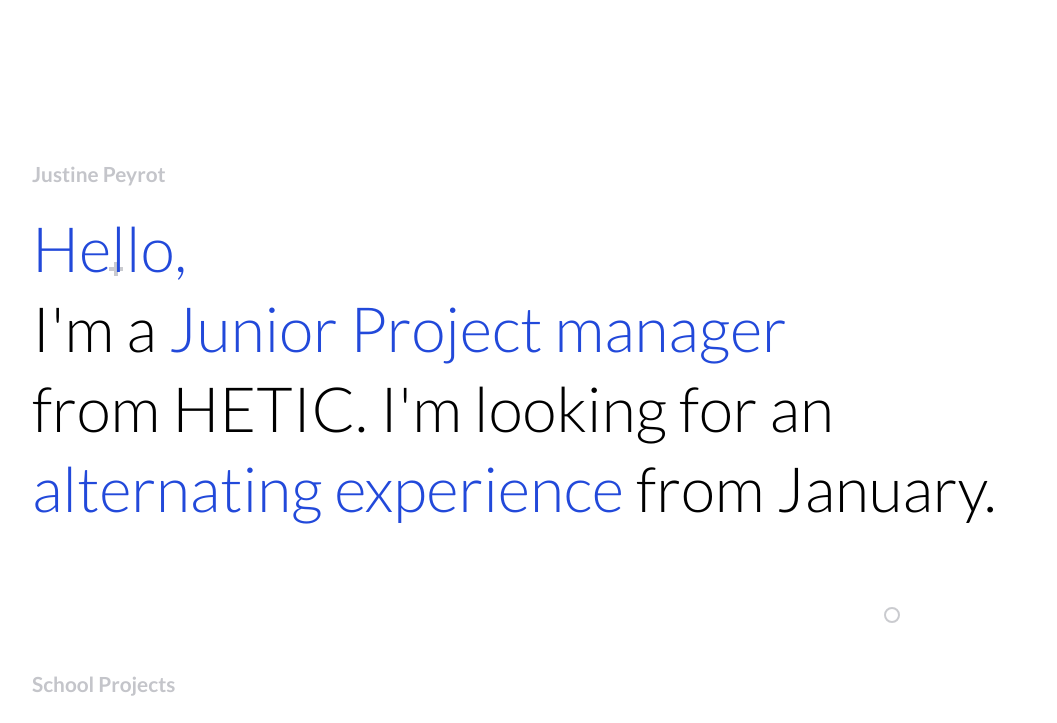
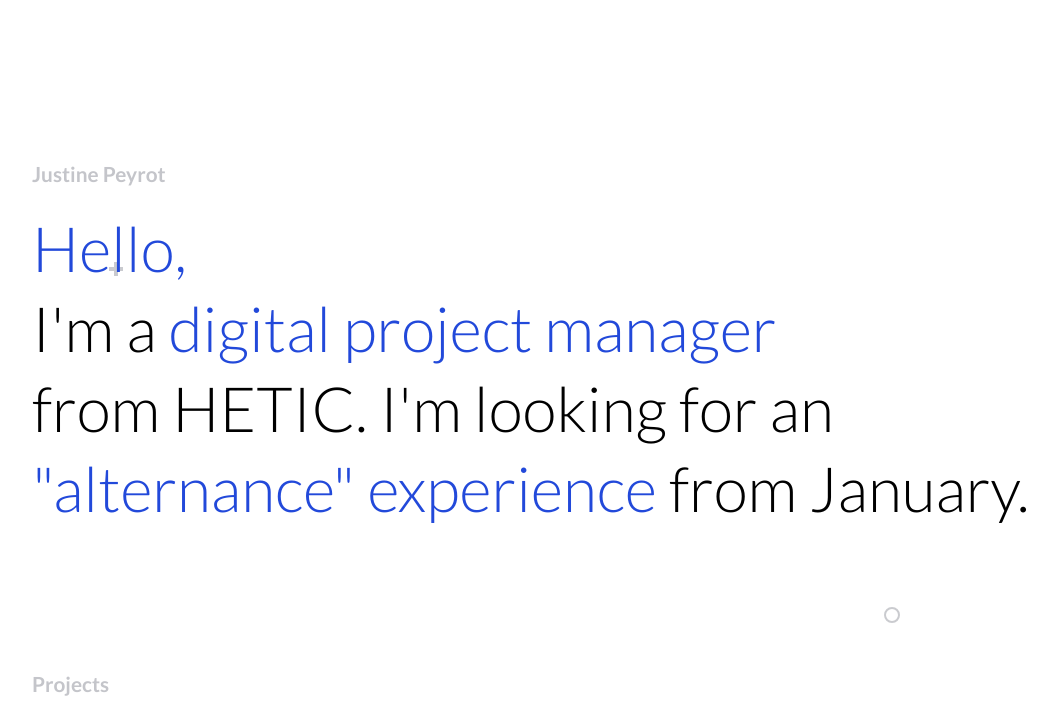
Before and after one commit to justinepeyrot/justinepeyrot.github.io, a website: page index.html in a window 1280 px wide. Shown: the part 77-800 px from the top of the page, without its empty margins (193-1250 px from the left). Drawn offline with Linux system fonts and the light colour scheme.

Commit message:
change
change

```diff
--- a/index.html
+++ b/index.html
@@ -3,7 +3,7 @@
 <head>
   <meta charset="UTF-8">
   <meta name="viewport" content="width=device-width">
-  <meta name="description" content="Hello I’m Justine Peyrot, a 23 years old product manager from Paris.">
+  <meta name="description" content="Hello I’m Justine Peyrot, a 23 years old digital project manager from Paris.">
 
   <title>Justine Peyrot</title>
 
@@ -22,8 +22,8 @@
         <h1 class="welcome">Justine Peyrot</h1>
         <h2 class="baseline">
           <span class="blue">Hello,</span></br>
-          I'm a <span class="blue">Junior Project manager</span></br>
-          from HETIC. I'm looking for an <span class="blue">alternating experience</span> from January.
+          I'm a <span class="blue">digital project manager</span></br>
+          from HETIC. I'm looking for an <span class="blue">"alternance" experience</span> from January.
         </h2>
       </header>
     </div>
@@ -31,7 +31,7 @@
 
   <section class="projects">
     <div class="content">
-      <h3>School Projects</h3>
+      <h3>Projects</h3>
     </div>
     <div class="project">
       <div class="content">
@@ -98,19 +98,6 @@
         <a class="more" href="https://fr.slideshare.net/secret/FPcUZz7ChVrCvu" target="_blank">View more</a>
       </div>
     </div>
-    <!--<div class="project">
-      <div class="content">
-        <div class="infos">
-          <h2>Sous Silence</h2>
-          <h3>UX / UI Designer</h3>
-          <p class="description">"Thousands of facts are untold, it's time to change music." A user's experience with regard to "anti-authority" music.</p>
-          <p class="date">H3 - December 2014</p>
-        </div>
-        <img class="illustration" src="assets/imgs/soussilence.jpg" alt="Sous silence">
-        <img class="illustration" src="assets/imgs/soussilence_hover.jpg" alt="Sous silence">
-        <a class="more" href="https://fr.slideshare.net/secret/402DyslukEs7rO" target="_blank">View more</a>
-      </div>
-    </div>-->
     <div class="project">
       <div class="content">
         <div class="infos">
@@ -124,19 +111,6 @@
         <a class="more" href="https://fr.slideshare.net/secret/pDr2I9FMjZ3vYh" target="_blank">View more</a>
       </div>
     </div>
-    <!--<div class="project">
-      <div class="content">
-        <div class="infos">
-          <h2>New York Times</h2>
-          <h3>SEO</h3>
-          <p class="description">An additional site from the New York </br>Times where one can read news geographically.</p>
-          <p class="date">H3 - November 2014</p>
-        </div>
-        <img class="illustration" src="assets/imgs/newyork.jpg" alt="New York Times">
-        <img class="illustration" src="assets/imgs/newyork_hover.jpg" alt="New York Times">
-        <a class="more" href="http://pierrelevaillant.me/newyorktimes/#/" target="_blank">View more</a>
-      </div>
-    </div>-->
      <div class="project">
       <div class="content">
         <div class="infos">
@@ -239,7 +213,7 @@
   </section>
 
   <footer>
-    <p>© 2016 Justine Peyrot &middot; Designed by <a href="http://julesbassoleil.fr/" target="_blank">Jules Bassoleil</a> & developped by <a href="http://hugocaillard.com" target="_blank">Hugo Caillard</a>.</p>
+    <p>© 2016 Justine Peyrot &middot; Designed by <a href="http://julesbassoleil.fr/" target="_blank">Jules Bassoleil</a> & developed by <a href="http://hugocaillard.com" target="_blank">Hugo Caillard</a>.</p>
   </footer>
   <script src="assets/prod/app.js"></script>
 
```
